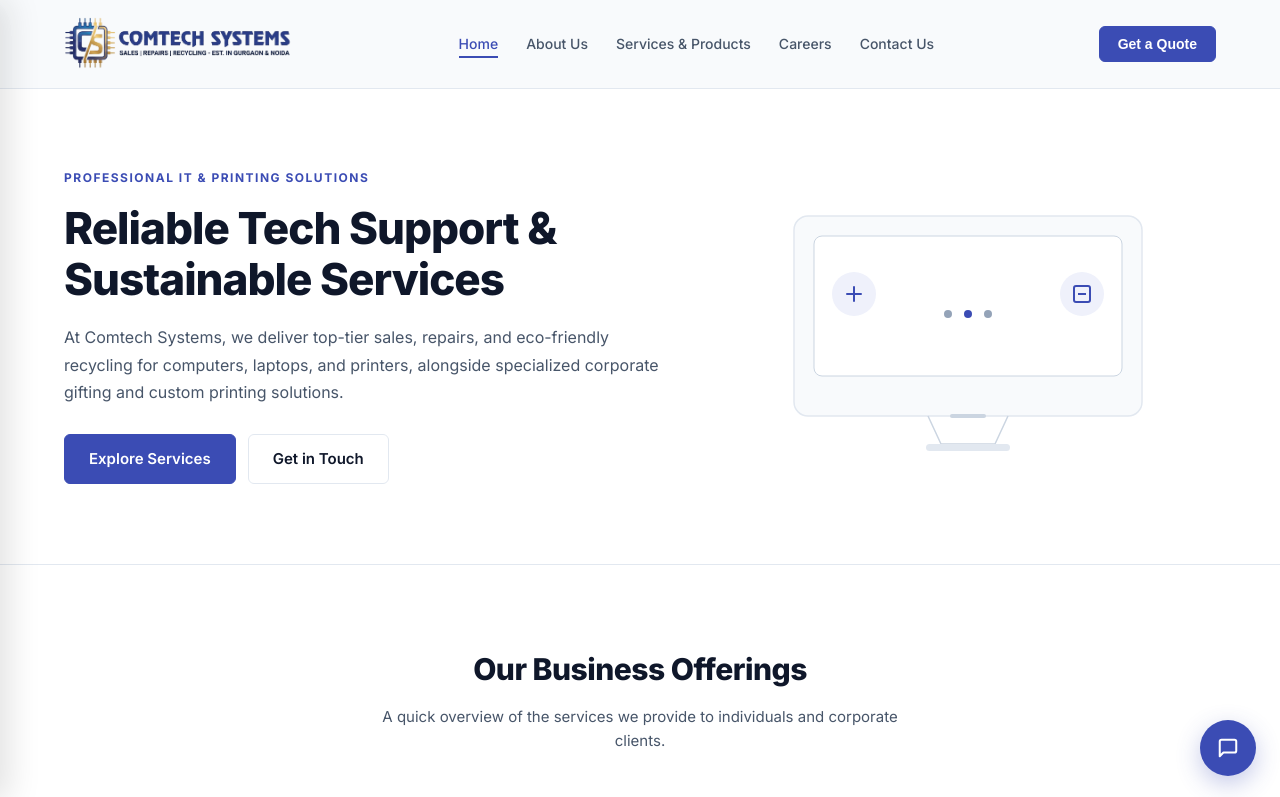
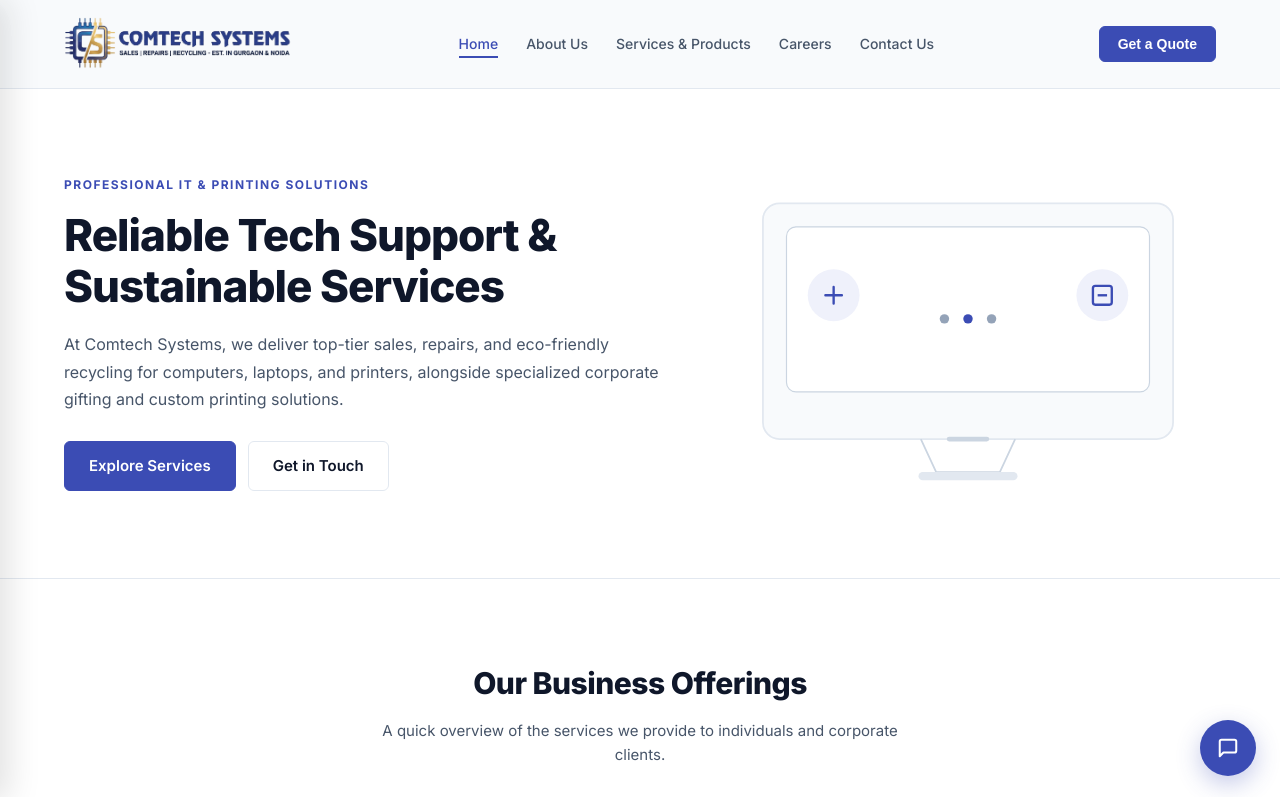
Before and after one commit to Kushang1901/Comtech-systems, a Next.js app: page / in a window 1280 px wide. Shown: the top 797 px of the page. Built offline with nearby package versions, Linux system fonts and the light colour scheme.

Commit message:
feat: create landing page with service offerings, recycling information, and hero section

```diff
--- a/src/app/page.tsx
+++ b/src/app/page.tsx
@@ -22,8 +22,8 @@ export default function Home() {
           </div>
 
           {/* Decorative SVG */}
-          <div style={{ display: 'flex', justifyContent: 'center', alignItems: 'center' }}>
-            <svg width="100%" height="280" viewBox="0 0 380 280" fill="none" xmlns="http://www.w3.org/2000/svg" style={{ maxWidth: '380px' }}>
+          <div style={{ display: 'flex', justifyContent: 'center', alignItems: 'center', width: '100%' }}>
+            <svg width="100%" height="330" viewBox="0 0 380 280" fill="none" xmlns="http://www.w3.org/2000/svg" style={{ maxWidth: '450px' }}>
               <rect x="16" y="30" width="348" height="200" rx="14" fill="#f8fafc" stroke="#e2e8f0" strokeWidth="1.5" />
               <rect x="36" y="50" width="308" height="140" rx="8" fill="#ffffff" stroke="#cbd5e1" strokeWidth="1" />
               <line x1="174" y1="230" x2="206" y2="230" stroke="#cbd5e1" strokeWidth="4" strokeLinecap="round" />
@@ -34,9 +34,20 @@ export default function Home() {
               <circle cx="304" cy="108" r="22" fill="#eff1fb" />
               <rect x="296" y="100" width="16" height="16" rx="2" stroke="#3b4cb4" strokeWidth="2" />
               <line x1="300" y1="108" x2="308" y2="108" stroke="#3b4cb4" strokeWidth="2" />
-              <circle cx="190" cy="128" r="4" fill="#3b4cb4" />
-              <circle cx="170" cy="128" r="4" fill="#94a3b8" />
-              <circle cx="210" cy="128" r="4" fill="#94a3b8" />
+
+              {/* Animated Loading Dots */}
+              <circle cx="170" cy="128" r="4" fill="#94a3b8">
+                <animate attributeName="cy" values="128;120;128" dur="1.2s" begin="0s" repeatCount="indefinite" />
+                <animate attributeName="fill" values="#94a3b8;#3b4cb4;#94a3b8" dur="1.2s" begin="0s" repeatCount="indefinite" />
+              </circle>
+              <circle cx="190" cy="128" r="4" fill="#3b4cb4">
+                <animate attributeName="cy" values="128;120;128" dur="1.2s" begin="0.2s" repeatCount="indefinite" />
+                <animate attributeName="fill" values="#3b4cb4;#94a3b8;#3b4cb4" dur="1.2s" begin="0.2s" repeatCount="indefinite" />
+              </circle>
+              <circle cx="210" cy="128" r="4" fill="#94a3b8">
+                <animate attributeName="cy" values="128;120;128" dur="1.2s" begin="0.4s" repeatCount="indefinite" />
+                <animate attributeName="fill" values="#94a3b8;#3b4cb4;#94a3b8" dur="1.2s" begin="0.4s" repeatCount="indefinite" />
+              </circle>
             </svg>
           </div>
         </div>
```
